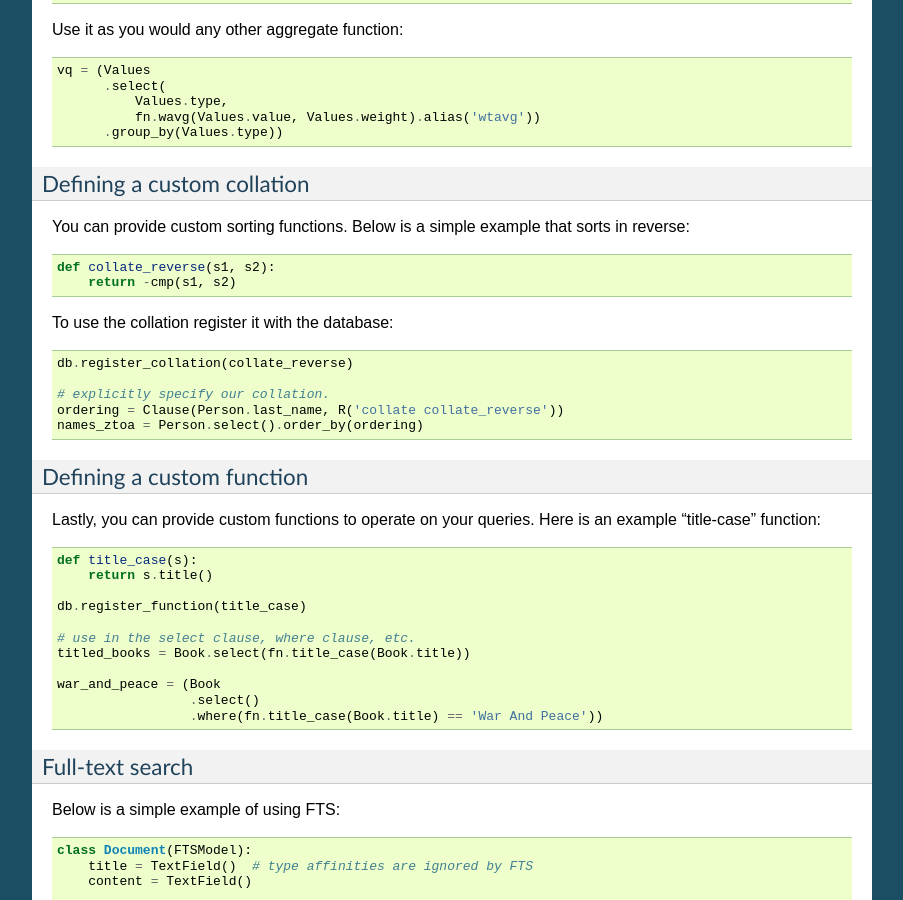
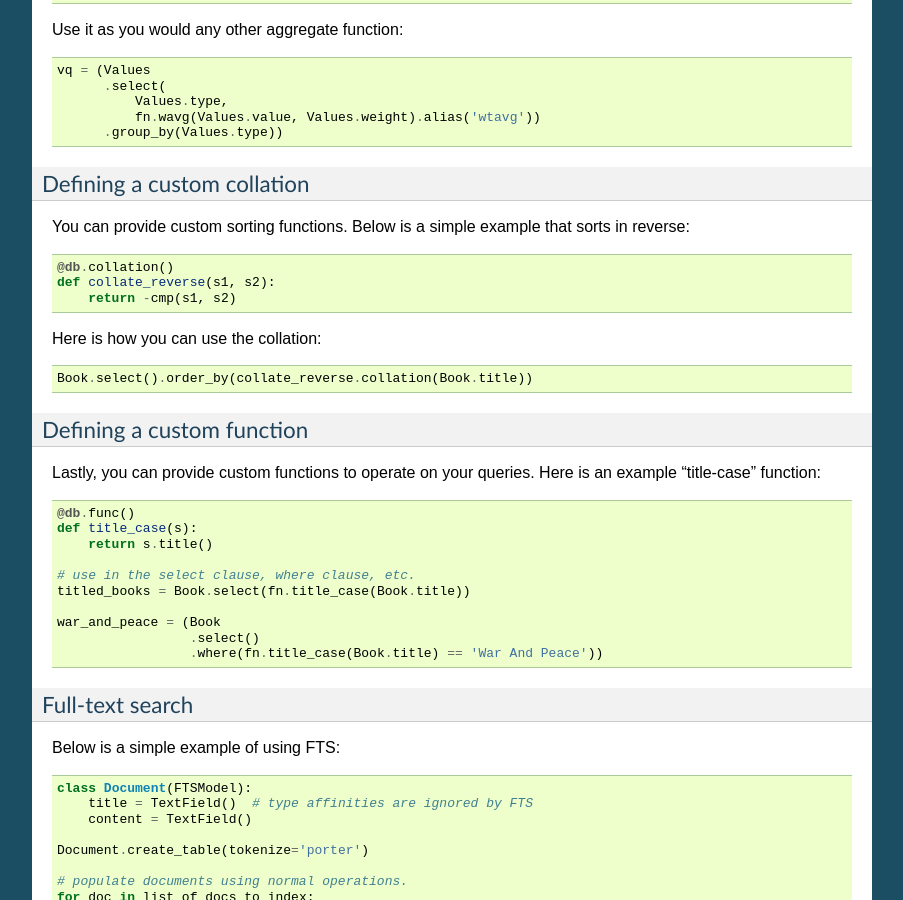
Before and after one commit to coleifer/peewee, a Sphinx documentation site: the page built from docs/peewee/playhouse.rst, in a window 1280 px wide and 900 px high, scrolled down 1977 px. Shown: the whole window, without its empty margins (198-1101 px from the left). Built offline with Sphinx 7.4.7, drawn with Linux system fonts in a browser that asks for light colours.

Commit message:
Noting the decorators in the docs.

```diff
--- a/docs/peewee/playhouse.rst
+++ b/docs/peewee/playhouse.rst
@@ -148,18 +148,15 @@ in reverse:
 
 .. code-block:: python
 
+    @db.collation()
     def collate_reverse(s1, s2):
         return -cmp(s1, s2)
 
-To use the collation register it with the database:
+Here is how you can use the collation:
 
 .. code-block:: python
 
-    db.register_collation(collate_reverse)
-
-    # explicitly specify our collation.
-    ordering = Clause(Person.last_name, R('collate collate_reverse'))
-    names_ztoa = Person.select().order_by(ordering)
+    Book.select().order_by(collate_reverse.collation(Book.title))
 
 
 Defining a custom function
@@ -170,10 +167,9 @@ an example "title-case" function:
 
 .. code-block:: python
 
+    @db.func()
     def title_case(s):
         return s.title()
-
-    db.register_function(title_case)
 
     # use in the select clause, where clause, etc.
     titled_books = Book.select(fn.title_case(Book.title))
```
